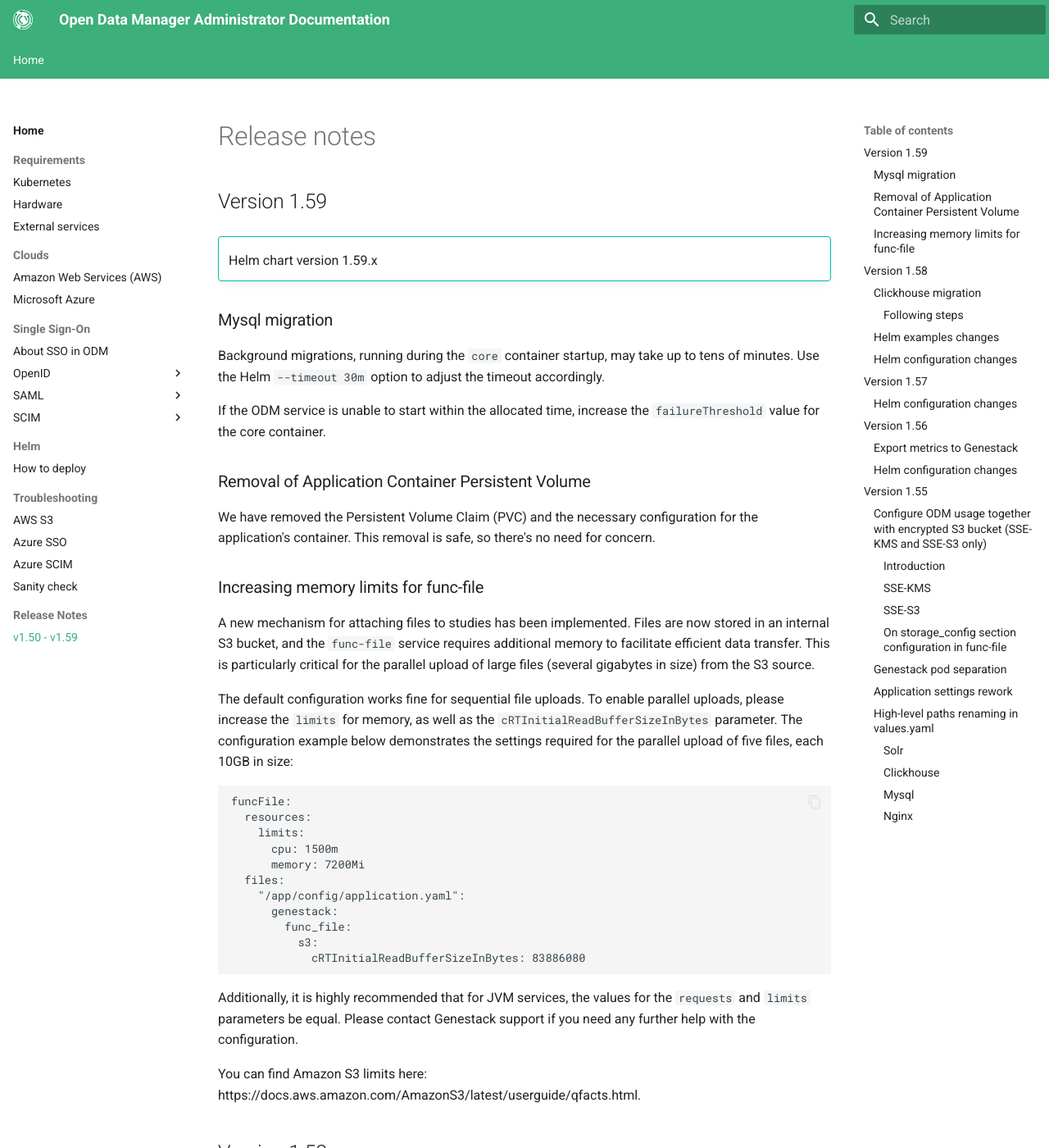
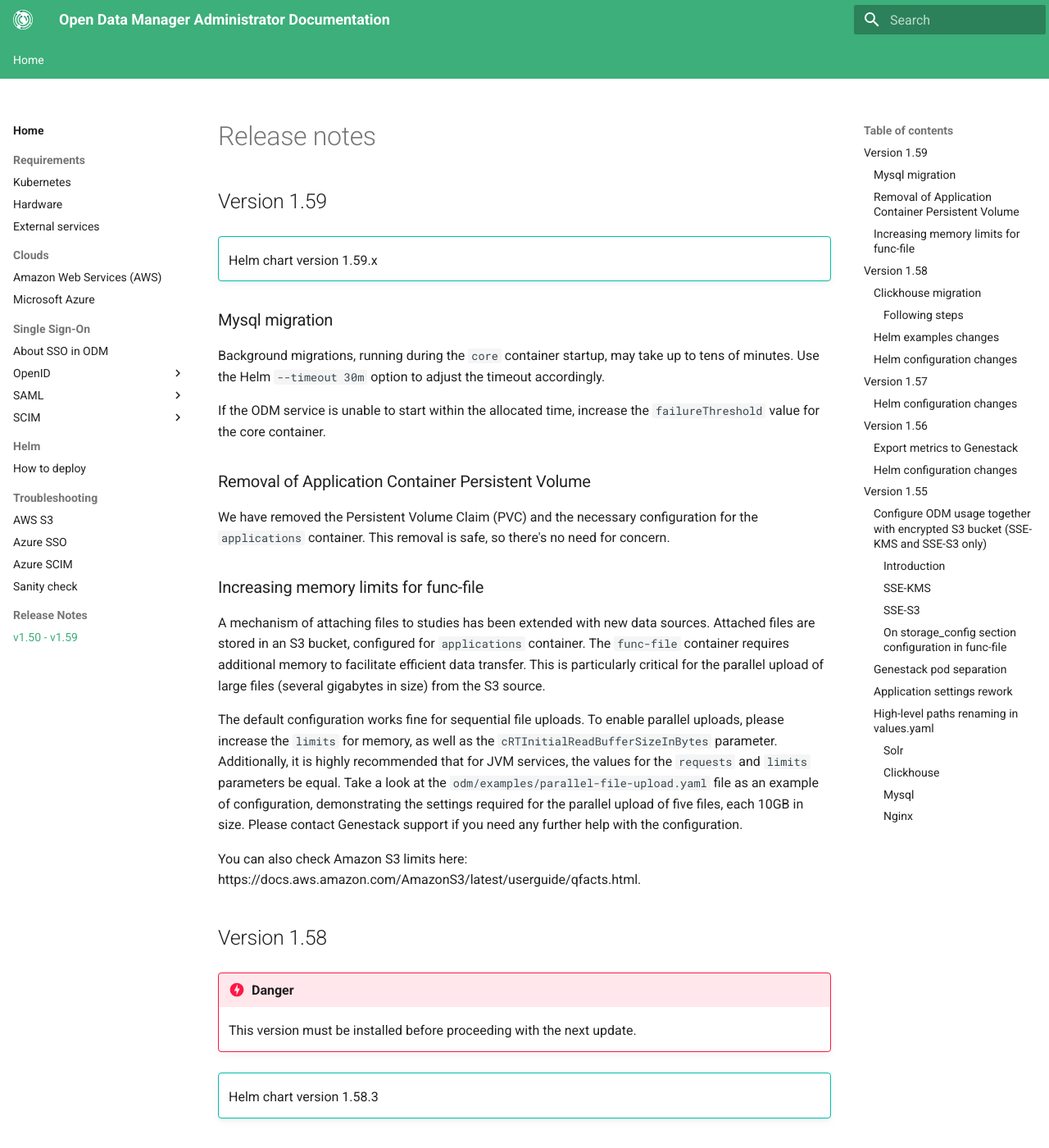
Before and after one commit to genestack/admin-docs, an MkDocs documentation site: the page built from docs/home/release-notes/v1.50-v1.59.md, in a window 1280 px wide and 1400 px high. Shown: the whole window at 82% size. Built offline with MkDocs 1.6.1 and Material for MkDocs 9.7.7, drawn with Linux system fonts in a browser that asks for light colours; the version menu is left out.

Commit message:
ODM-12031: moved example to helm, address review comments

````diff
--- a/docs/home/release-notes/v1.50-v1.59.md
+++ b/docs/home/release-notes/v1.50-v1.59.md
@@ -13,35 +13,23 @@
 
 ### Removal of Application Container Persistent Volume
 
-We have removed the Persistent Volume Claim (PVC) and the necessary configuration for the application's container. This removal is safe, so there's no need for concern.
+We have removed the Persistent Volume Claim (PVC) and the necessary configuration for the `applications` container. This removal is safe, so there's no need for concern.
 
 ### Increasing memory limits for func-file
 
-A new mechanism for attaching files to studies has been implemented. Files are now stored in an internal S3 bucket,
-and the `func-file` service requires additional memory to facilitate efficient data transfer.
-This is particularly critical for the parallel upload of large files (several gigabytes in size) from the S3 source.
+A mechanism of attaching files to studies has been extended with new data sources. Attached files are stored in an
+S3 bucket, configured for `applications` container. The `func-file` container requires additional memory
+to facilitate efficient data transfer. This is particularly critical for the parallel upload of large files
+(several gigabytes in size) from the S3 source.
 
 The default configuration works fine for sequential file uploads. To enable parallel uploads,
-please increase the `limits` for memory, as well as the `cRTInitialReadBufferSizeInBytes` parameter. The configuration
-example below demonstrates the settings required for the parallel upload of five files, each 10GB in size:
-```
-funcFile:
-  resources:
-    limits:
-      cpu: 1500m
-      memory: 7200Mi
-  files:
-    "/app/config/application.yaml":
-      genestack:
-        func_file:
-          s3:
-            cRTInitialReadBufferSizeInBytes: 83886080
-```
-Additionally, it is highly recommended that for JVM services,
-the values for the `requests` and `limits` parameters be equal.
+please increase the `limits` for memory, as well as the `cRTInitialReadBufferSizeInBytes` parameter. Additionally,
+it is highly recommended that for JVM services, the values for the `requests` and `limits` parameters be equal.
+Take a look at the `odm/examples/parallel-file-upload.yaml` file as an example of configuration,
+demonstrating the settings required for the parallel upload of five files, each 10GB in size.
 Please contact Genestack support if you need any further help with the configuration.
 
-You can find Amazon S3 limits here: https://docs.aws.amazon.com/AmazonS3/latest/userguide/qfacts.html.
+You can also check Amazon S3 limits here: https://docs.aws.amazon.com/AmazonS3/latest/userguide/qfacts.html.
 
 ## Version 1.58
 
````
